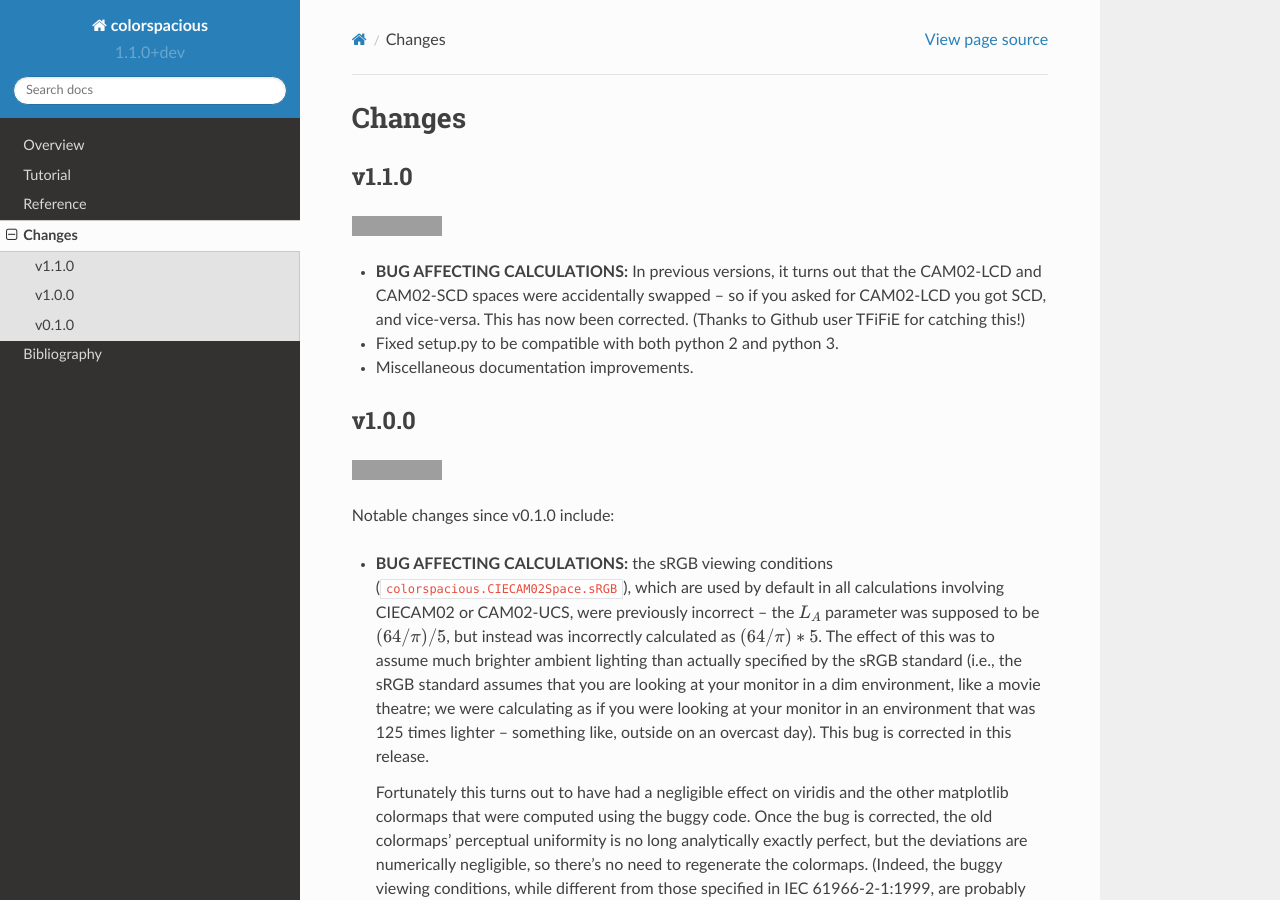
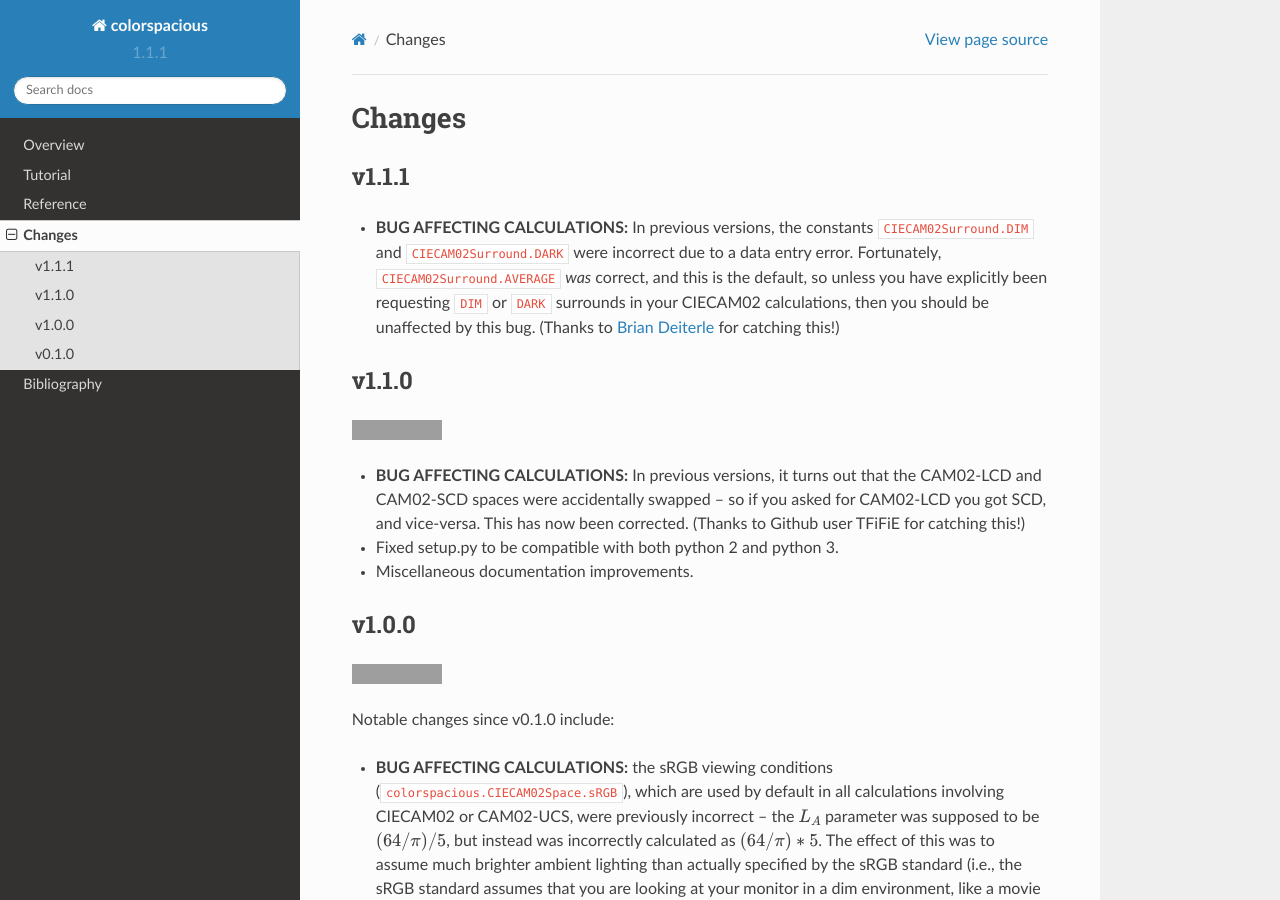
Before and after one commit to njsmith/colorspacious, a Sphinx documentation site: the page built from doc/changes.rst, in a window 1280 px wide and 900 px high. Built offline with Sphinx 7.4.7 and the Read the Docs theme 2.0.0, drawn with Linux system fonts in a browser that asks for light colours; grey boxes are pictures that could not be loaded.

Commit message:
Bump version to 1.1.1

```diff
--- a/colorspacious/version.py
+++ b/colorspacious/version.py
@@ -18,4 +18,4 @@
 # want. (Contrast with the special suffix 1.0.0.dev, which sorts *before*
 # 1.0.0.)
 
-__version__ = "1.1.0+dev"
+__version__ = "1.1.1"
--- a/doc/changes.rst
+++ b/doc/changes.rst
@@ -1,5 +1,18 @@
 Changes
 =======
+
+v1.1.1
+------
+
+* **BUG AFFECTING CALCULATIONS:** In previous versions, the constants
+  ``CIECAM02Surround.DIM`` and ``CIECAM02Surround.DARK`` were
+  incorrect due to a data entry error. Fortunately,
+  ``CIECAM02Surround.AVERAGE`` *was* correct, and this is the default,
+  so unless you have explicitly been requesting ``DIM`` or ``DARK``
+  surrounds in your CIECAM02 calculations, then you should be
+  unaffected by this bug. (Thanks to `Brian Deiterle
+  <https://github.com/briend>`__ for catching this!)
+
 
 v1.1.0
 ------
```
